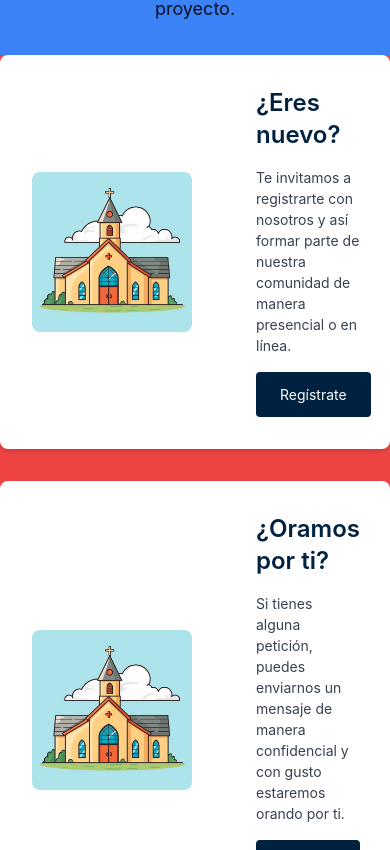
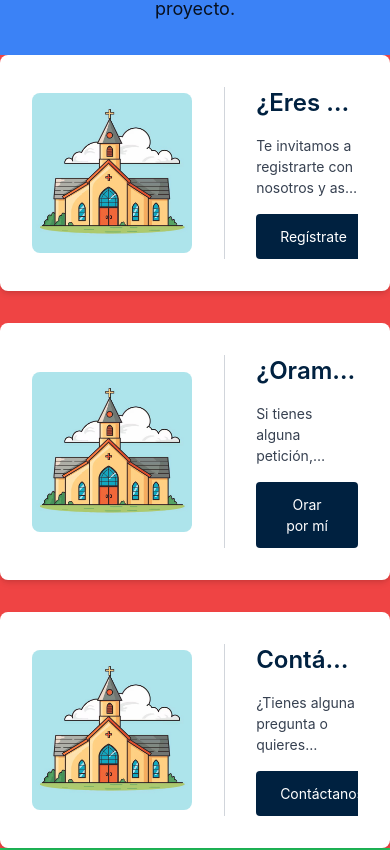
Before and after one commit to RicardoAyala2003/proyecto, a React (Vite) app in the folder frontend/: page / in a window 390 px wide. Shown: the part 999-1849 px from the top of the page. Built offline with nearby package versions, Linux system fonts and the light colour scheme.

Commit message:
feat: implement swipe detection for Navbar drawer and improve layout responsiveness in Inicio and Ministerio pages

```diff
--- a/frontend/components/Navbar/Navbar.jsx
+++ b/frontend/components/Navbar/Navbar.jsx
@@ -19,6 +19,10 @@ const Navbar = ({ children }) => {
   const [isMobile, setIsMobile] = useState(window.innerWidth <= 768);
   const [drawerVisible, setDrawerVisible] = useState(false);
 
+  // Variables para detectar el swipe
+  const [startX, setStartX] = useState(0);
+  const [endX, setEndX] = useState(0);
+
   useEffect(() => {
     const handleScroll = () => setScrolled(window.scrollY > 50);
 
@@ -27,11 +31,35 @@ const Navbar = ({ children }) => {
     window.addEventListener("scroll", handleScroll);
     window.addEventListener("resize", handleResize);
 
+    // Eventos touch para detectar el swipe
+    const handleTouchStart = (e) => setStartX(e.touches[0].clientX);
+
+    const handleTouchMove = (e) => setEndX(e.touches[0].clientX);
+
+    const handleTouchEnd = () => {
+      const swipeDistance = startX - endX;
+
+      if (swipeDistance < -50) {
+        // Swipe de izquierda a derecha detectado
+        setDrawerVisible(true);
+      } else if (swipeDistance > 50 && drawerVisible) {
+        // Swipe de derecha a izquierda detectado
+        setDrawerVisible(false);
+      }
+    };
+
+    window.addEventListener("touchstart", handleTouchStart);
+    window.addEventListener("touchmove", handleTouchMove);
+    window.addEventListener("touchend", handleTouchEnd);
+
     return () => {
       window.removeEventListener("scroll", handleScroll);
       window.removeEventListener("resize", handleResize);
+      window.removeEventListener("touchstart", handleTouchStart);
+      window.removeEventListener("touchmove", handleTouchMove);
+      window.removeEventListener("touchend", handleTouchEnd);
     };
-  }, []);
+  }, [startX, endX, drawerVisible]);
 
   const toggleDrawer = () => setDrawerVisible(!drawerVisible);
 
--- a/frontend/pages/Aportaciones/Aportaciones.jsx
+++ b/frontend/pages/Aportaciones/Aportaciones.jsx
@@ -72,8 +72,13 @@ const Aportaciones = () => {
   return (
     <div style={{ padding: "20px" }}>
       {/* Imagen y descripción inicial */}
-      <div style={{ textAlign: "center", marginBottom: "20px" , marginTop: "100px"}}>
-       { /*<img
+      <div
+        style={{
+          textAlign: "center",
+          marginBottom: "20px",
+          marginTop: "100px",
+        }}>
+        {/*<img
           src="https://via.placeholder.com/800x300"
           alt="Uso de donativos"
           style={{ width: "100%", maxWidth: "800px", borderRadius: "8px" }}
@@ -96,11 +101,7 @@ const Aportaciones = () => {
       </Divider>
       {/* ===================================================================================== */}
       {/* Cards con cuentas bancarias */}
-      <Row
-        style={{ marginBottom: "100px" }}
-        gutter={[16, 16]}
-        justify="center" // Centra las tarjetas
-      >
+      <Row style={{ marginBottom: "100px" }} gutter={[16, 16]} justify="center">
         {cuentasBancariasHonduras.map((cuenta, index) => (
           <Col key={index} xs={12} sm={8} md={6}>
             <Card
@@ -113,7 +114,9 @@ const Aportaciones = () => {
                 display: "flex",
                 flexDirection: "column",
                 justifyContent: "space-between",
-                height: "180px", // Fija una altura mínima para evitar superposición
+                minHeight: "180px", // Altura mínima para evitar superposición
+                boxShadow: "0 4px 8px rgba(0, 0, 0, 0.1)", // Sombra suave
+                backgroundColor: "#fff", // Asegura que la tarjeta tenga un fondo blanco
               }}>
               {/* Imagen */}
               <img
@@ -138,7 +141,10 @@ const Aportaciones = () => {
               <Button
                 type="text"
                 style={{
-                  marginTop: "10px",
+                  position: "absolute", // Posiciona el botón relativo a la tarjeta
+                  bottom: "-10px", // Sobresale 10px de la tarjeta
+                  left: "50%", // Centra horizontalmente
+                  transform: "translateX(-50%)", // Ajusta la posición para centrar
                   backgroundColor: "#FFFACD",
                   borderRadius: "5px",
                   fontSize: "12px",
@@ -160,11 +166,7 @@ const Aportaciones = () => {
         Cuentas bancarias Estados Unidos
       </Divider>
       {/* ===================================================================================== */}
-      <Row
-        style={{ marginBottom: "100px" }}
-        gutter={[16, 16]}
-        justify="center" // Centra las tarjetas
-      >
+      <Row style={{ marginBottom: "100px" }} gutter={[16, 16]} justify="center">
         {cuentasBancariasEstadosUnidos.map((cuenta, index) => (
           <Col key={index} xs={12} sm={8} md={6}>
             <Card
@@ -177,7 +179,9 @@ const Aportaciones = () => {
                 display: "flex",
                 flexDirection: "column",
                 justifyContent: "space-between",
-                height: "180px", // Fija una altura mínima para evitar superposición
+                minHeight: "180px", // Altura mínima para evitar superposición
+                boxShadow: "0 4px 8px rgba(0, 0, 0, 0.1)", // Sombra suave
+                backgroundColor: "#fff", // Asegura que la tarjeta tenga un fondo blanco
               }}>
               {/* Imagen */}
               <img
@@ -202,7 +206,10 @@ const Aportaciones = () => {
               <Button
                 type="text"
                 style={{
-                  marginTop: "10px",
+                  position: "absolute", // Posiciona el botón relativo a la tarjeta
+                  bottom: "-10px", // Sobresale 10px de la tarjeta
+                  left: "50%", // Centra horizontalmente
+                  transform: "translateX(-50%)", // Ajusta la posición para centrar
                   backgroundColor: "#FFFACD",
                   borderRadius: "5px",
                   fontSize: "12px",
--- a/frontend/pages/Inicio/Inicio.jsx
+++ b/frontend/pages/Inicio/Inicio.jsx
@@ -42,18 +42,18 @@ const Inicio = () => {
         <div className="w-full bg-red-500">
           {/* Card 1: ¿Eres nuevo? */}
           <div className="flex justify-center mt-8">
-            <div className="bg-white shadow-md rounded-lg p-8 w-full max-w-3xl flex items-center">
+            <div className="bg-white shadow-md rounded-lg p-8 w-full max-w-3xl flex items-center max-w-full overflow-hidden">
               <img
                 src="/Covers/img.jpg"
                 alt="Eres nuevo"
-                className="w-40 h-40 object-cover rounded-lg"
+                className="w-40 h-40 object-cover rounded-lg flex-shrink-0"
               />
               <div className="w-px bg-gray-300 mx-8 h-full"></div>
-              <div className="text-left">
-                <h2 className="text-2xl font-semibold mb-4 text-[#002140]">
+              <div className="text-left overflow-hidden">
+                <h2 className="text-2xl font-semibold mb-4 text-[#002140] truncate">
                   ¿Eres nuevo?
                 </h2>
-                <p className="mb-4 text-gray-700">
+                <p className="mb-4 text-gray-700 line-clamp-3">
                   Te invitamos a registrarte con nosotros y así formar parte de
                   nuestra comunidad de manera presencial o en línea.
                 </p>
@@ -68,18 +68,18 @@ const Inicio = () => {
 
           {/* Card 2: ¿Oramos por ti? */}
           <div className="flex justify-center mt-8">
-            <div className="bg-white shadow-md rounded-lg p-8 w-full max-w-3xl flex items-center">
+            <div className="bg-white shadow-md rounded-lg p-8 w-full max-w-3xl flex items-center max-w-full overflow-hidden">
               <img
                 src="/Covers/img.jpg"
                 alt="Oramos por ti"
-                className="w-40 h-40 object-cover rounded-lg"
+                className="w-40 h-40 object-cover rounded-lg flex-shrink-0"
               />
               <div className="w-px bg-gray-300 mx-8 h-full"></div>
-              <div className="text-left">
-                <h2 className="text-2xl font-semibold mb-4 text-[#002140]">
+              <div className="text-left overflow-hidden">
+                <h2 className="text-2xl font-semibold mb-4 text-[#002140] truncate">
                   ¿Oramos por ti?
                 </h2>
-                <p className="mb-4 text-gray-700">
+                <p className="mb-4 text-gray-700 line-clamp-3">
                   Si tienes alguna petición, puedes enviarnos un mensaje de
                   manera confidencial y con gusto estaremos orando por ti.
                 </p>
@@ -94,18 +94,18 @@ const Inicio = () => {
 
           {/* Card 3: Contáctanos */}
           <div className="flex justify-center mt-8">
-            <div className="bg-white shadow-md rounded-lg p-8 w-full max-w-3xl flex items-center">
+            <div className="bg-white shadow-md rounded-lg p-8 w-full max-w-3xl flex items-center max-w-full overflow-hidden">
               <img
                 src="/Covers/img.jpg"
                 alt="Contáctanos"
-                className="w-40 h-40 object-cover rounded-lg"
+                className="w-40 h-40 object-cover rounded-lg flex-shrink-0"
               />
               <div className="w-px bg-gray-300 mx-8 h-full"></div>
-              <div className="text-left">
-                <h2 className="text-2xl font-semibold mb-4 text-[#002140]">
+              <div className="text-left overflow-hidden">
+                <h2 className="text-2xl font-semibold mb-4 text-[#002140] truncate">
                   Contáctanos
                 </h2>
-                <p className="mb-4 text-gray-700">
+                <p className="mb-4 text-gray-700 line-clamp-3">
                   ¿Tienes alguna pregunta o quieres contactarte con nosotros?
                   Envíanos un mensaje y un miembro de nuestro equipo te
                   responderá.
--- a/frontend/pages/Ministerio/Ministerio.jsx
+++ b/frontend/pages/Ministerio/Ministerio.jsx
@@ -9,7 +9,7 @@ const Ministerio = () => {
       <ImagesBanner
         title="Ministerio"
         image="/Covers/ministerio.jpg"
-        overlayMargin={200}>
+        overlayMargin={48}>
         <div className="w-screen justify-center items-center z-10">
           <div className="flex justify-center items-center z-10">
             <MinisterioGallery />
@@ -19,31 +19,34 @@ const Ministerio = () => {
 
       {/* Información del Ministerio */}
       <div className=" bg-gray-100 ">
-        <div className="p-8">
-          <div className="w-10/12 align-center mx-auto">
-            <h1 className="text-3xl font-bold text-center text-gray-800 mb-8">
-              Somos la Iglesia de Cristo Ebenezer Honduras
-            </h1>
-            <div className="grid grid-cols-1 lg:grid-cols-2 gap-8 mb-12">
-              {/* Imágenes flotantes */}
-              <div className="flex justify-center items-center space-x-4">
+        <div className="w-full align-center mx-auto">
+          <h1 className="text-3xl font-bold text-center text-gray-800 mb-8">
+            Somos la Iglesia de Cristo Ebenezer Honduras
+          </h1>
+          <div className="grid grid-cols-1 lg:grid-cols-2 gap-8 mb-12 w-full bg-blue-500">
+            {/* Imágenes flotantes */}
+            <div className="w-full bg-orange-500">
+              <div className="flex justify-center items-center bg-red-500 gap-4 flex-wrap">
                 <img
                   src="/Resources/Gallery/1.jpg"
                   alt="Imagen 1"
-                  className="w-48 h-32 rounded-lg shadow-lg transform hover:scale-105 transition-transform duration-300"
+                  className="w-full max-w-[30%] h-auto rounded-lg shadow-lg transform hover:scale-105 transition-transform duration-300"
                 />
                 <img
                   src="/Resources/Gallery/2.jpg"
                   alt="Imagen 2"
-                  className="w-48 h-32 rounded-lg shadow-lg transform hover:scale-105 transition-transform duration-300"
+                  className="w-full max-w-[30%] h-auto rounded-lg shadow-lg transform hover:scale-105 transition-transform duration-300"
                 />
                 <img
                   src="/Resources/Gallery/3.jpg"
                   alt="Imagen 3"
-                  className="w-48 h-32 rounded-lg shadow-lg transform hover:scale-105 transition-transform duration-300"
+                  className="w-full max-w-[30%] h-auto rounded-lg shadow-lg transform hover:scale-105 transition-transform duration-300"
                 />
               </div>
-              {/* Descripción */}
+            </div>
+
+            {/* Descripción */}
+            <div className="p-8">
               <div className="text-gray-900 text-opacity-65 text-base font-semibold w-full">
                 <p className="mb-4">
                   Un hogar prosperado por la Palabra, que comprende la bendición
```
